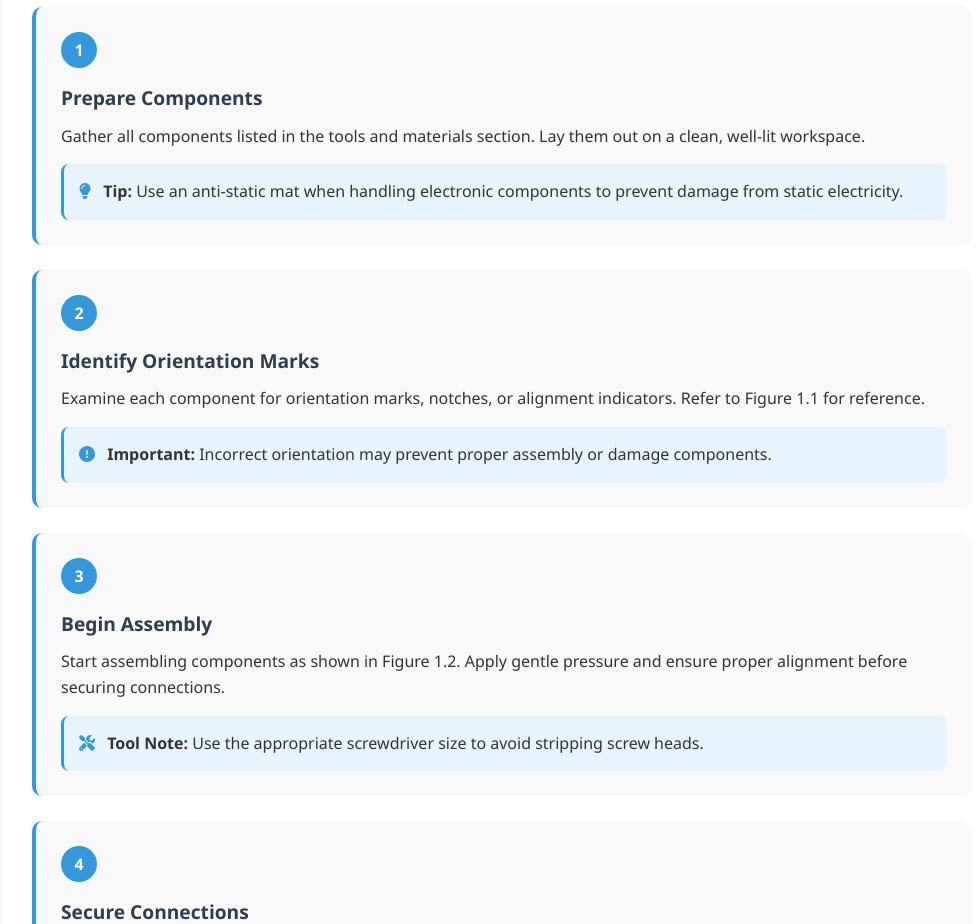
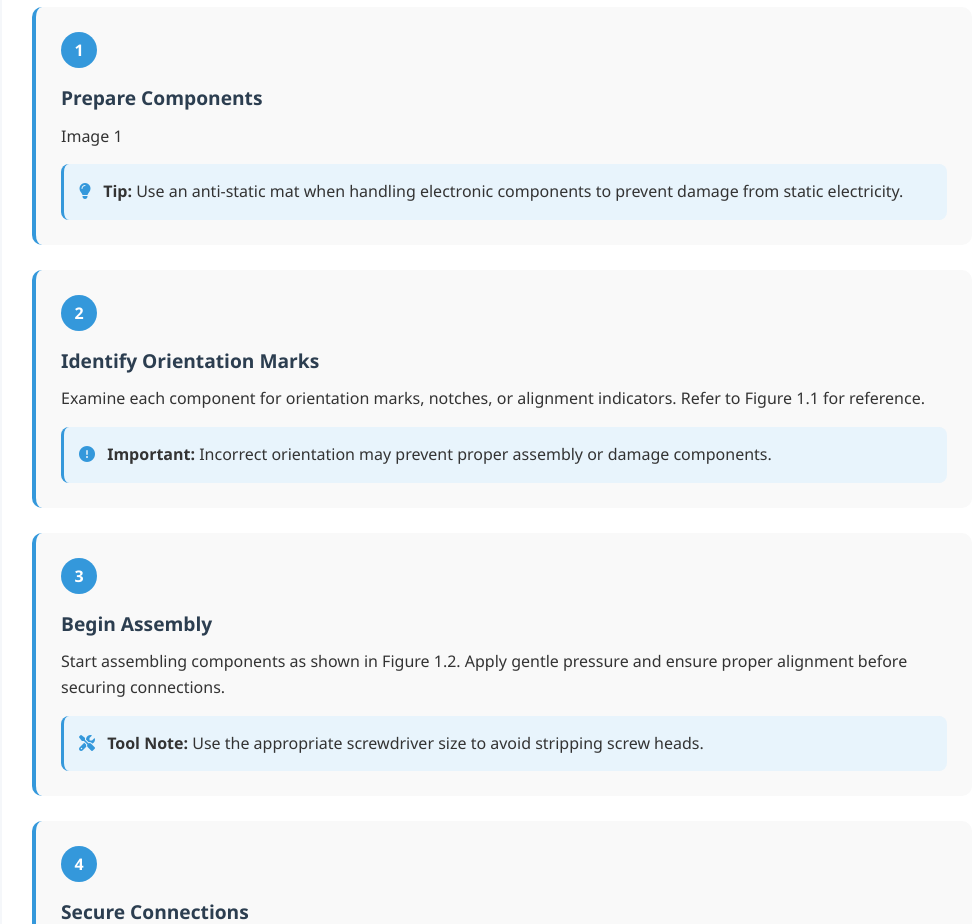
Before and after one commit to zhong12350/SUSTech_HAND, a plain HTML site: page step10.html in a window 1280 px wide. Shown: the part 1040-1964 px from the top of the page, without its empty margins (278-1256 px from the left). Drawn offline with Linux system fonts and the light colour scheme.

Commit message:
Update step10.html

```diff
--- a/step10.html
+++ b/step10.html
@@ -999,7 +999,7 @@
                         <div class="instruction-number">1</div>
                         <div class="instruction-content">
                             <h4>Prepare Components</h4>
-                            <p>Gather all components listed in the tools and materials section. Lay them out on a clean, well-lit workspace.</p>
+                            <p>Image 1</p>
                             <div class="tip-box">
                                 <i class="fas fa-lightbulb"></i>
                                 <strong>Tip:</strong> Use an anti-static mat when handling electronic components to prevent damage from static electricity.
```
